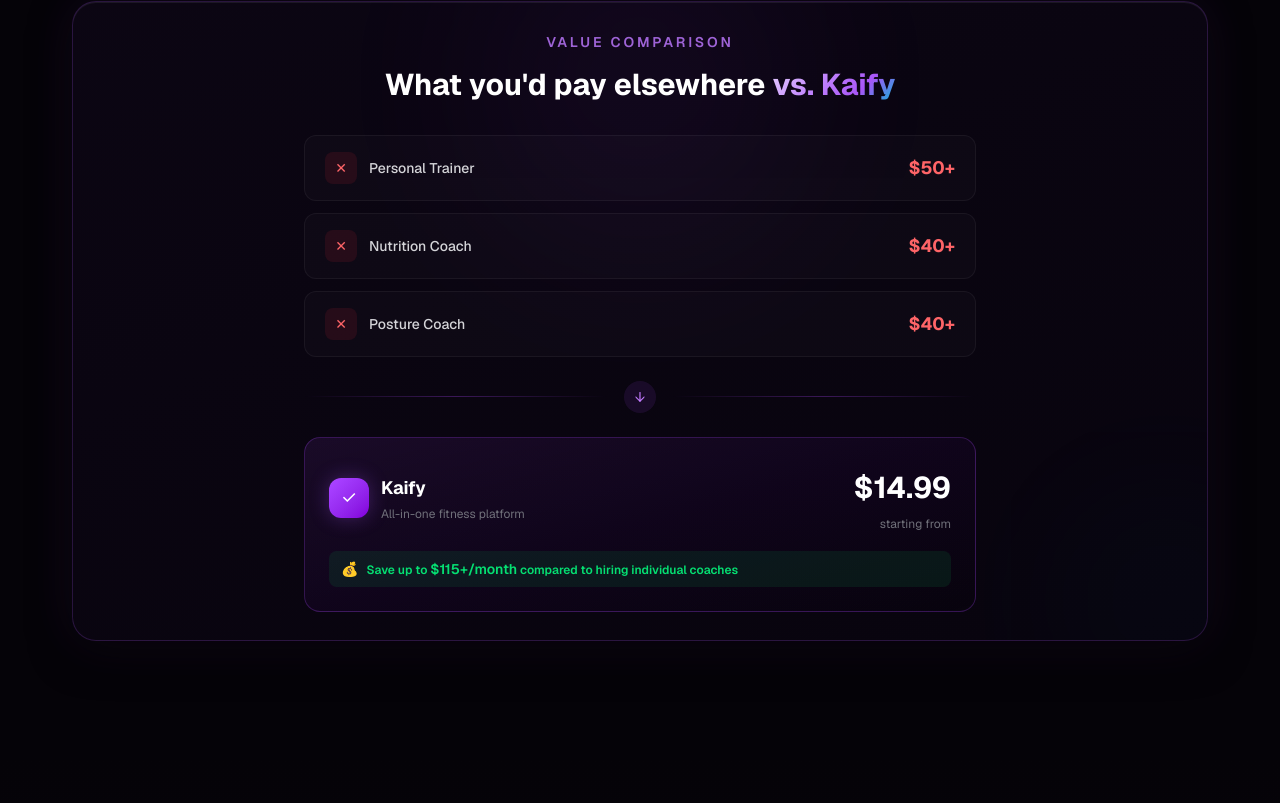
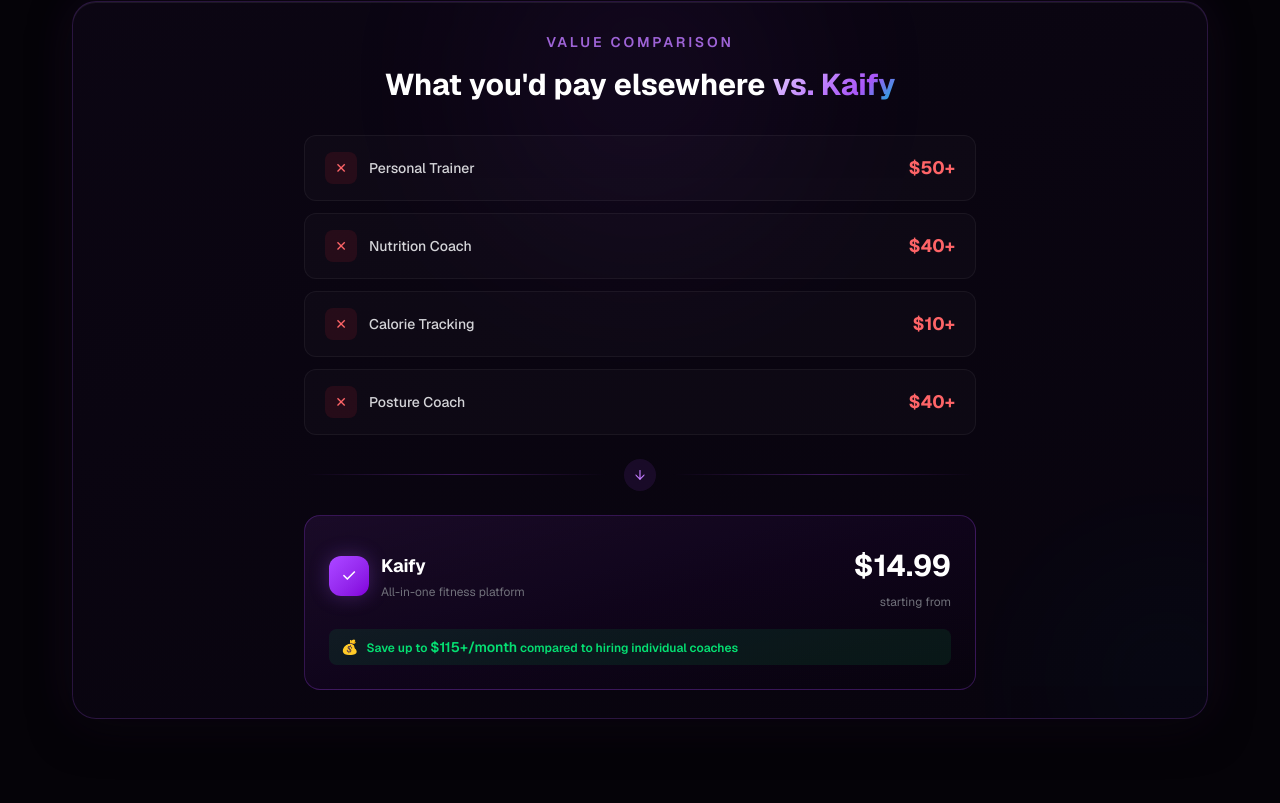
Before and after one commit to ismaileniz01-hub/kaify, a Next.js app: page / in a window 1280 px wide. Shown: the part 1677-2480 px from the top of the page. Built offline with nearby package versions, Linux system fonts and the light colour scheme; no server answers.

Commit message:
feat: Value comparison'a Calorie Tracking + satiri eklendi

```diff
--- a/components/landing/LandingAbout.tsx
+++ b/components/landing/LandingAbout.tsx
@@ -114,6 +114,7 @@
                 {[
                   { label: "Personal Trainer", price: "$50+", delay: 0 },
                   { label: "Nutrition Coach", price: "$40+", delay: 100 },
+                  { label: "Calorie Tracking", price: "$10+", delay: 150 },
                   { label: "Posture Coach", price: "$40+", delay: 200 },
                 ].map((item, i) => (
                   <div
```
